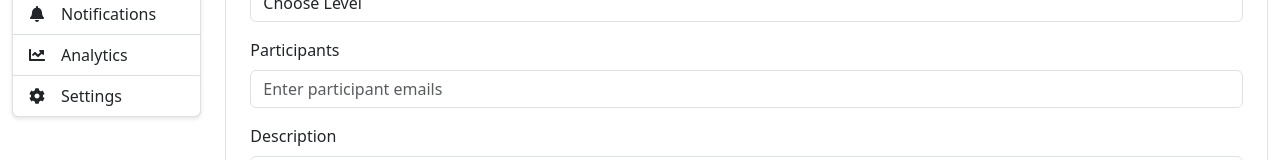
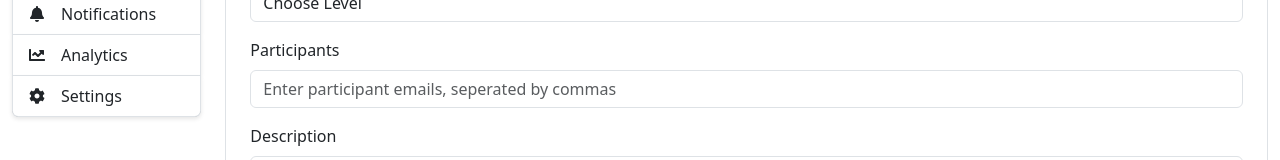
Before and after one commit to CasNil/meeting-calendar-ws, a React (Vite) app: page / in a window 1280 px wide. Shown: the part 403-563 px from the top of the page. Built offline with nearby package versions, Linux system fonts and the light colour scheme; no server answers.

Commit message:
Changed validation for Participants

```diff
--- a/src/Components/MeetingForm.jsx
+++ b/src/Components/MeetingForm.jsx
@@ -134,12 +134,19 @@ const MeetingForm = ({ reloadMeetings }) => {
         <input
           {...register("participants", {
             required: "Participants are required",
-            pattern: {
-              value: /^[a-zA-Z0-9._%+-]+@[a-zA-Z0-9.-]+\.[a-zA-Z]{2,}$/,
-              message: "Email is invalid",
+            validate: (value) => {
+              const emails = value.split(",").map((email) => email.trim());
+              const emailPattern =
+                /^[a-zA-Z0-9._%+-]+@[a-zA-Z0-9.-]+\.[a-zA-Z]{2,}$/;
+              for (const email of emails) {
+                if (!emailPattern.test(email)) {
+                  return "One or more emails are invalid";
+                }
+              }
+              return true;
             },
           })}
-          placeholder="Enter participant emails"
+          placeholder="Enter participant emails, seperated by commas"
           type="text"
           className={`form-control ${errors.participants ? "is-invalid" : ""}`}
         />
```
